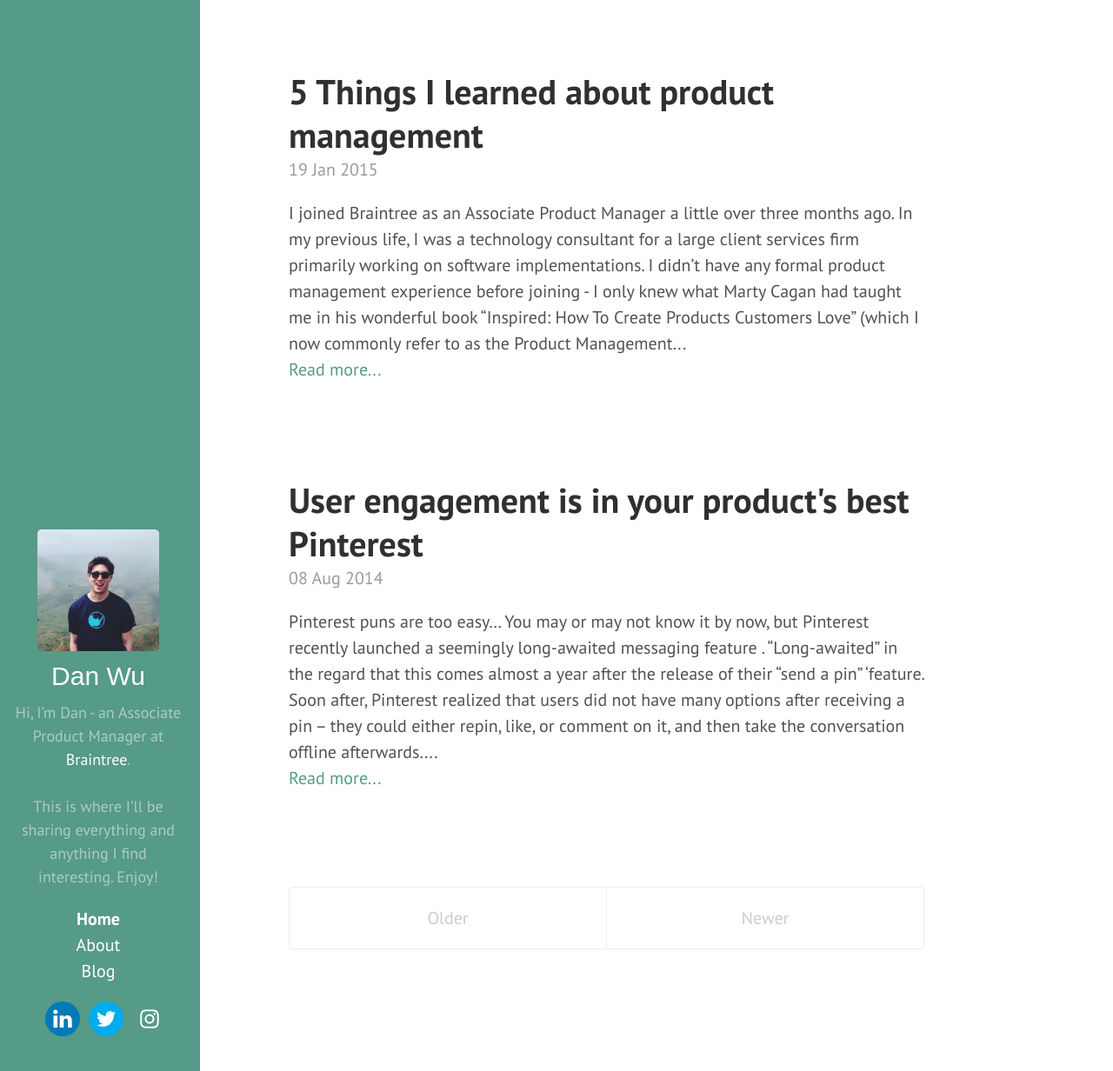
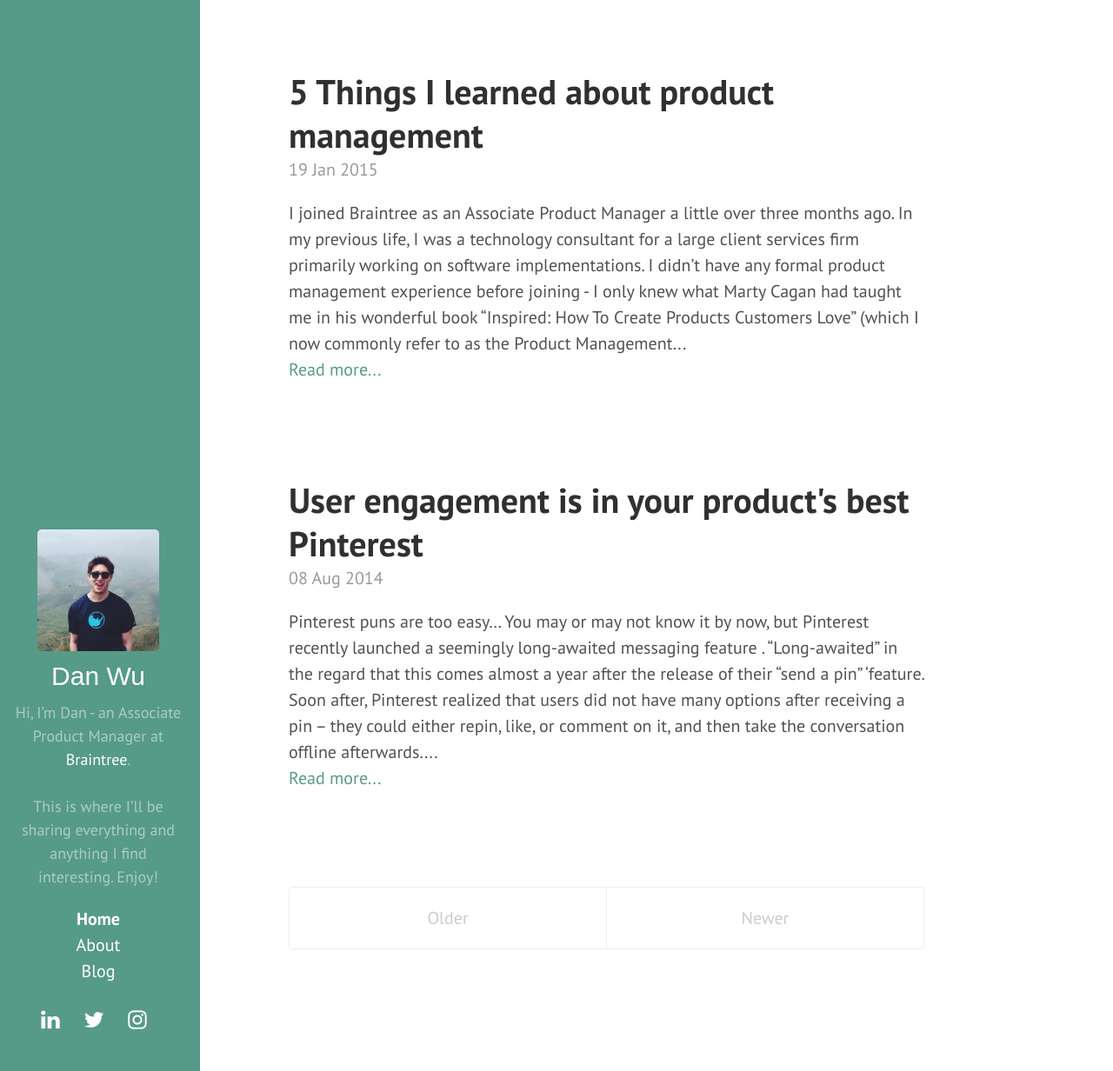
Before and after one commit to danielwu426/danielwu426.github.io, a Jekyll site: the page built from index.html, in a window 1280 px wide and 1232 px high. Shown: the whole window at 87% size. Built offline with Jekyll 4.4.1, drawn with Linux system fonts in a browser that asks for light colours; nearby versions of some CDN libraries; some web fonts are replaced; Markdown is read by kramdown in place of the engine named in the settings; the list of posts is cut into pages by our own code.

Commit message:
Updating CSS

```diff
--- a/public/css/hyde.css
+++ b/public/css/hyde.css
@@ -63,7 +63,9 @@
 
 .social-media {
   overflow: auto;
-  list-style-type: none;}
+  list-style-type: none;
+  padding-left: 26px;
+}
 
 .social-media li a i{
  float: left;
@@ -77,11 +79,8 @@
   padding-top: 5%;
 }
 
- .fa-linkedin {
- background:#007bb6
-}
-.fa-twitter {
- background:#00aced
+.social-media li a i:hover {
+ opacity: .7;
 }
 
 @media (min-width: 48rem) {
```
